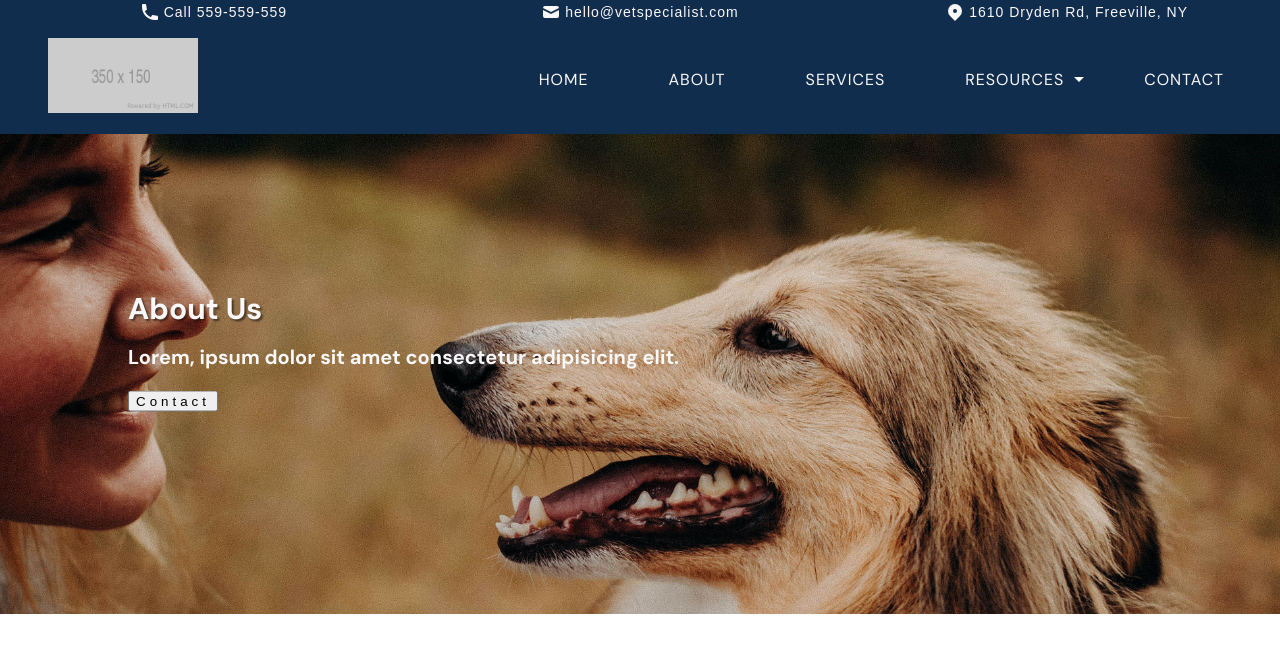
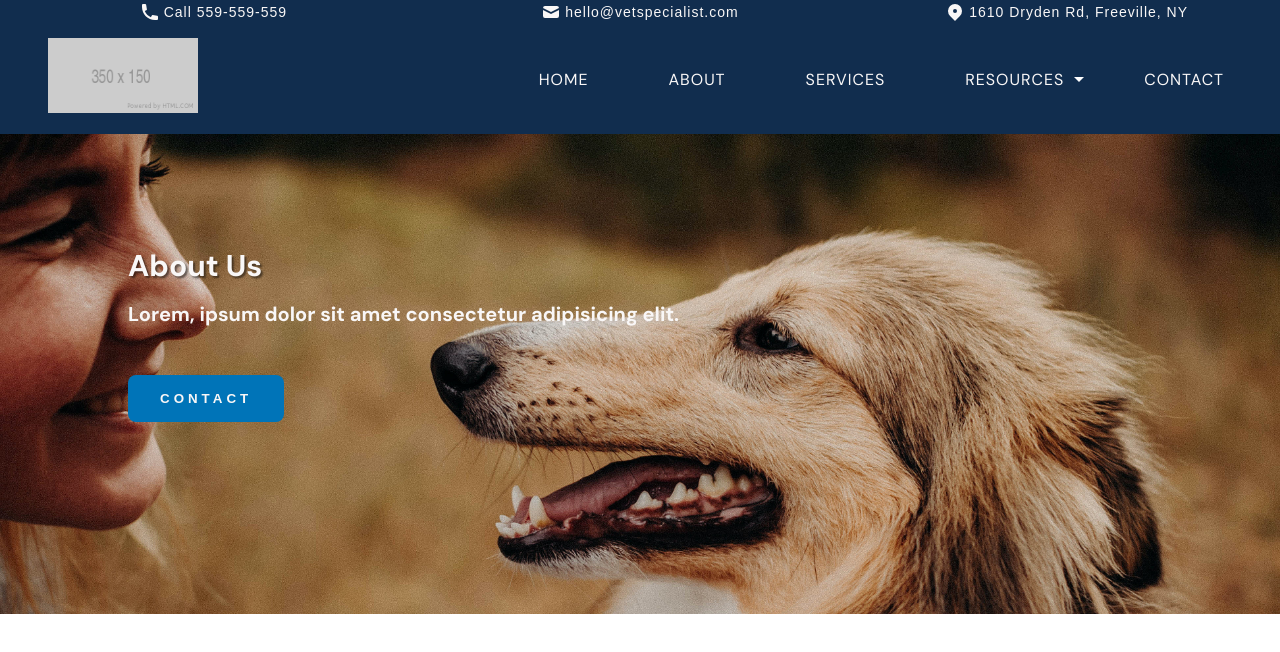
Before and after one commit to matsuyami/ithaca-veterinary-specialists, a Next.js app: page /about in a window 1280 px wide. Shown: the top 652 px of the page. Built offline with nearby package versions, Linux system fonts and the light colour scheme.

Commit message:
feat: Button component now has default props

```diff
--- a/components/button/Button.js
+++ b/components/button/Button.js
@@ -2,7 +2,9 @@ import Link from "next/link"
 import { useState } from "react"
 import styles from './Button.module.css'
 
-export const Button = ({url, backgroundColor, color, hoverColor, children}) => {
+export const Button = ({url='/#',
+  backgroundColor='var(--primary-clr)',
+  color='var(--white)', hoverColor='var(--blue)', children}) => {
 
   const [bg, setBg] = useState(backgroundColor)
 
--- a/pages/about/index.js
+++ b/pages/about/index.js
@@ -1,3 +1,4 @@
+import { Button } from '../../components/button/Button';
 import { Header } from '../../components/header/Header';
 import styles from './About.module.css';
 
@@ -9,7 +10,7 @@ export default function About(){
             <div className={styles.banner__info}>
               <h1 className={styles.banner__header}>About Us</h1>
               <div className={styles.banner__text}>Lorem, ipsum dolor sit amet consectetur adipisicing elit. </div>
-              <button className={styles.banner_button}>Contact</button>
+              <Button url='/contact' backgroundColor='var(--blue)'>Contact</Button>
             </div>
           </section>
       </>
```
Also changed, not shown: components/header/Header.js (line endings or trailing spaces).
